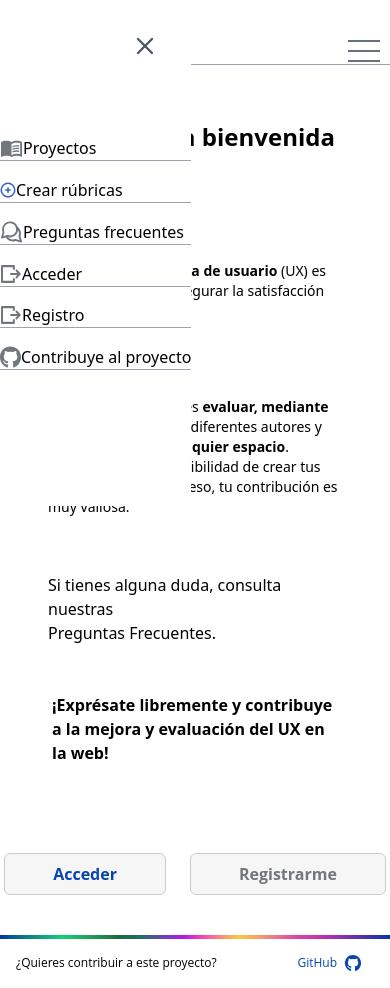
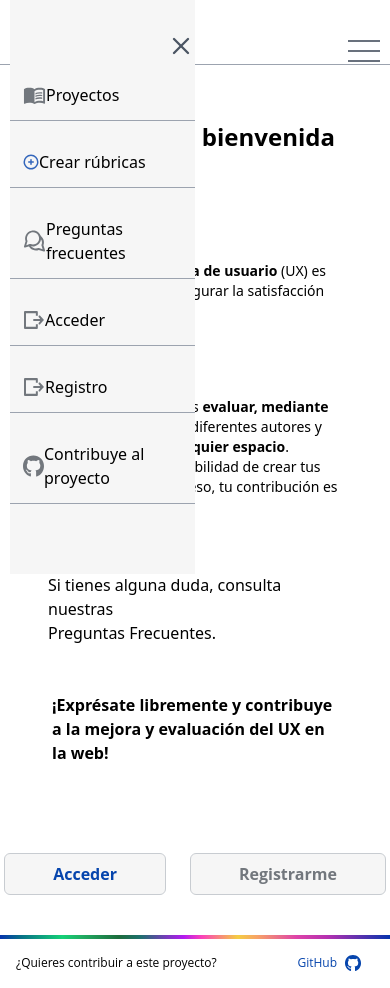
Before and after one commit to Rubrics-project/WeCheckUx, a React (Vite) app in the folder react/: page / in a window 390 px wide. Both pictures are taken after a click on the element 26 px from the left and 51 px from the top of the page. Built offline with nearby package versions, Linux system fonts and the light colour scheme.

Commit message:
color and proportions

```diff
--- a/react/package.json
+++ b/react/package.json
@@ -13,6 +13,7 @@
     "axios": "^1.3.4",
     "react": "^18.2.0",
     "react-dom": "^18.2.0",
+    "react-google-recaptcha": "^2.1.0",
     "react-router-dom": "^6.9.0"
   },
   "devDependencies": {
--- a/react/src/components/menu/Menu.jsx
+++ b/react/src/components/menu/Menu.jsx
@@ -22,7 +22,7 @@ export default function Menu() {
           </div>
           <div className={isNavOpen ? "showMenuNav" : "hideMenuNav"}>
             <div
-              className="CROSS-ICON absolute top-0 right-0 px-8 py-8"
+              className="CROSS-ICON absolute top-0 right-0 px-38 py-8"
               onClick={() => setIsNavOpen(false)}
             >
               <svg
--- a/react/src/components/menu/menu.css
+++ b/react/src/components/menu/menu.css
@@ -1,6 +1,7 @@
 .menuIcon {
     display: flex;
     flex-direction: row;
+    margin: 13px;
 }
 
 .hideMenuNav {
@@ -11,10 +12,11 @@
     display: block;
     position: absolute;
     width: auto;
-    height: 60vh;
+    height: 68vh;
     top: 0;
-    left: 0;
-    background: white;
+    left: 10px;
+    right: 50%;
+    background: #F6F6F6;
     z-index: 10;
     display: flex;
     flex-direction: column;
--- a/react/src/components/userMenu/UserMenu.jsx
+++ b/react/src/components/userMenu/UserMenu.jsx
@@ -20,9 +20,9 @@ export default function UserMenu() {
             <span className="block h-0.5 w-8 animate-pulse bg-gray-600"></span>
             <span className="block h-0.5 w-8 animate-pulse bg-gray-600"></span>
           </div>
-          <div className={isNavOpen ? "showMenuNav" : "hideMenuNav"}>
+          <div className={isNavOpen ? "showUserMenuNav" : "hideMenuNav"}>
             <div
-              className="CROSS-ICON absolute top-0 right-0 px-8 py-8"
+              className="CROSS-ICON absolute top-0 right-0 px-38 py-8"
               onClick={() => setIsNavOpen(false)}>
               <svg
                 className="h-7 w-7 text-gray-600"
@@ -37,7 +37,7 @@ export default function UserMenu() {
                 <line x1="6" y1="6" x2="18" y2="18" />
               </svg>
             </div>
-            <ul className="MENU-LINK-MOBILE-OPEN flex flex-col items-left justify-between min-h-[250px]">
+            <ul className="MENU-LINK-MOBILE-OPEN flex flex-col items-right justify-between min-h-[250px]">
               <li className="border-b border-gray-400 my-2">
                 <div className="UserMenuIcon">
                   <img src={projectsIcon} alt="Icon Project"></img>
@@ -46,25 +46,26 @@ export default function UserMenu() {
               </li>
               <li className="border-b border-gray-400 my-2">
                 <div className="UserMenuIcon">
-                  <img src={addIcon} alt="Icon Create Rubric"></img>
+                  <img src={projectsIcon} alt="Icon Project"></img>
                   <a href="/rubricas"> Mis rúbricas</a>
                 </div>
               </li>
               <li className="border-b border-gray-400 my-2">
                 <div className="UserMenuIcon">
-                  <img src={faqIcon} alt="Icon Preguntas frecuentes"></img>
+                  <img src={projectsIcon} alt="Icon Project"></img>
                   <a href="/evaluar"> Mis evaluaciones</a>
                 </div>
               </li>
               <li className="border-b border-gray-400 my-2">
                 <div className="UserMenuIcon">
-                  <img src={accessIcon} alt="Icon Login"></img>
+                  <img src={addIcon} alt="Icon Add"></img>
                   <a href="/crear">Crear rúbrica</a>
                 </div>
               </li>
               <li className="border-b border-gray-400 my-2">
                 <div className="UserMenuIcon">
-                  <img src={accessIcon} alt="Icon Login"></img>
+                  {/* logoutIcon */}
+                  <img src={accessIcon} alt="Icon Logout"></img>
                   <a href="/home">Cerrar sesión</a>
                 </div>
               </li>
--- a/react/src/components/userMenu/userMenu.css
+++ b/react/src/components/userMenu/userMenu.css
@@ -1,23 +1,25 @@
 .UserMenuIcon {
   display: flex;
   flex-direction: row;
+  margin: 13px;
 }
 
 .hideMenuNav {
   display: none;
 }
 
-.showMenuNav {
+.showUserMenuNav {
   display: block;
   position: absolute;
   width: auto;
-  height: 60vh;
+  height: 59vh;
   top: 0;
-  left: 0;
-  background: white;
+  left: 60%;
+  right:10px;
+  background: #F6F6F6;
   z-index: 10;
   display: flex;
   flex-direction: column;
   justify-content: space-evenly;
-  align-items: left;
+  align-items: right;
 }
```
Also changed, not shown: 1 other file (tests, documents, lock files or other folders).
